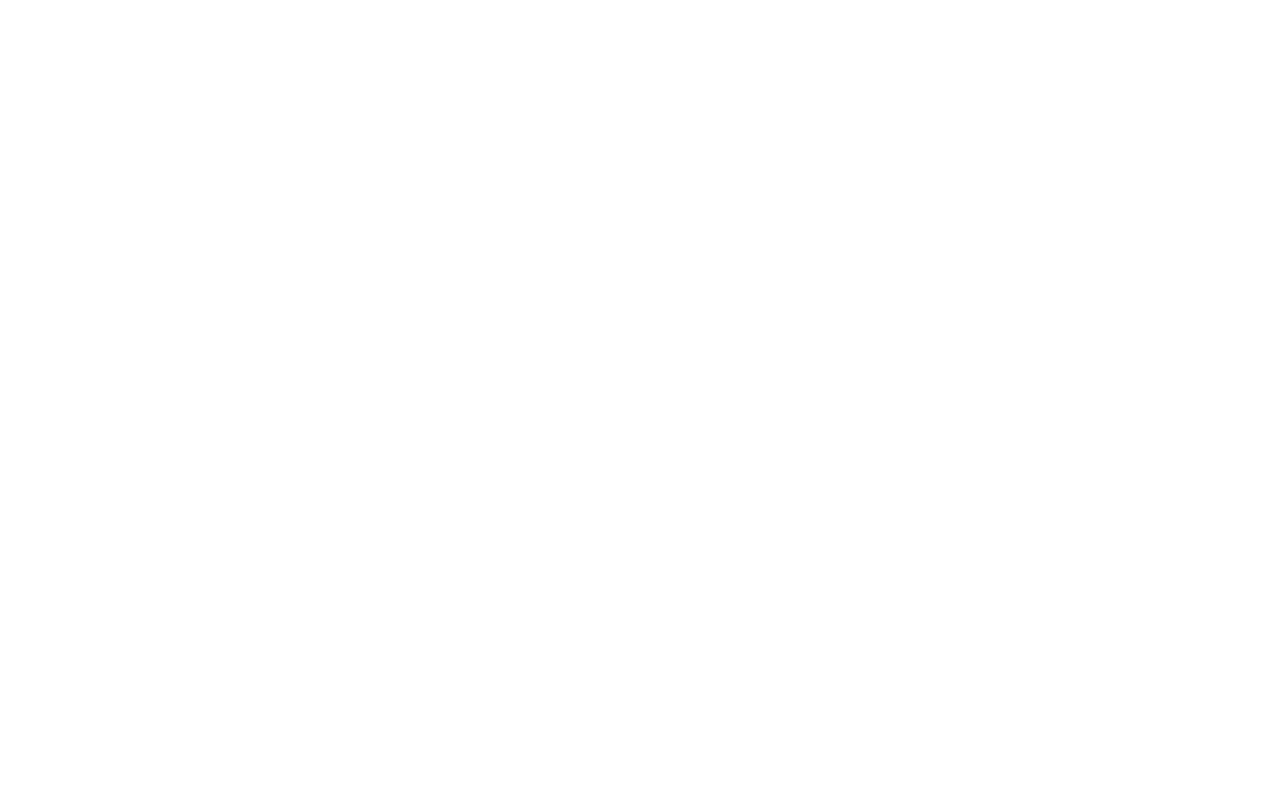
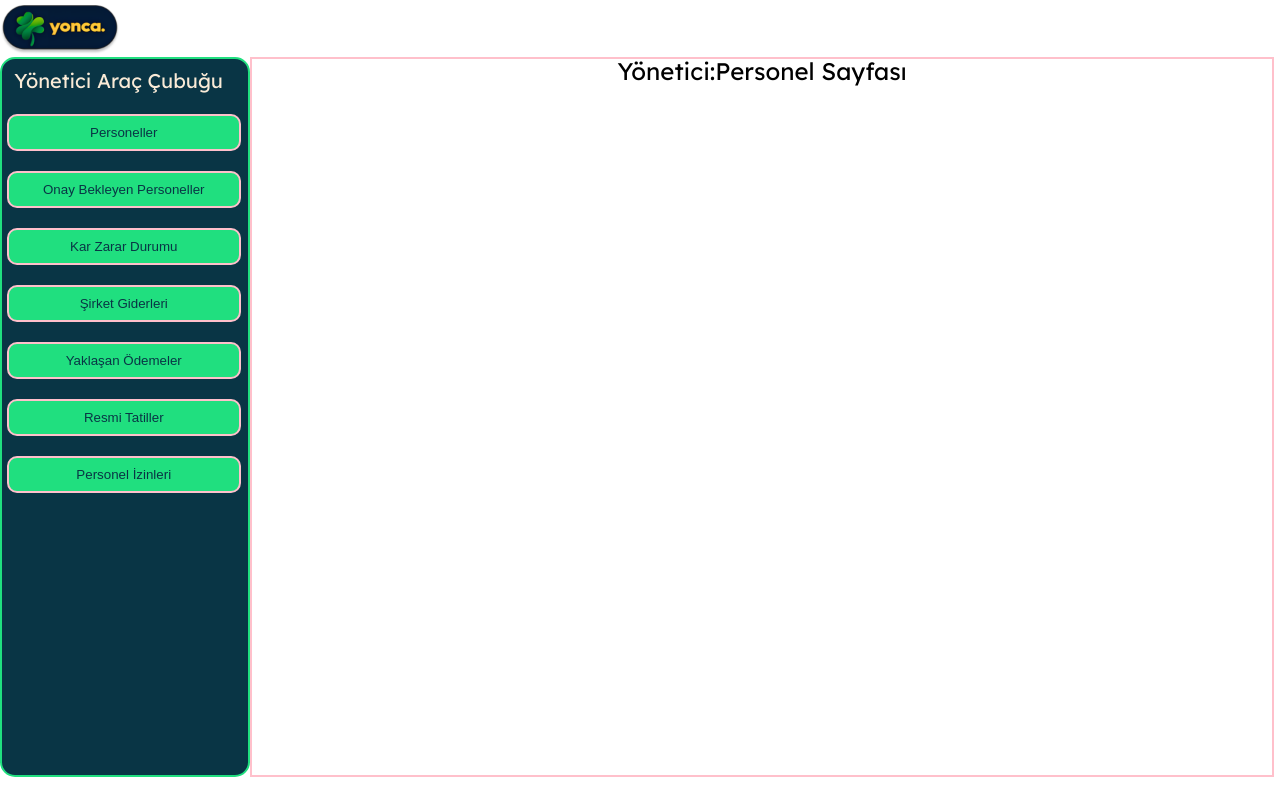
Before and after one commit to gulsufindik/Frontend-HRMS, a React (Vite) app: page /managerpersonel in a window 1280 px wide. Before the commit this address had no page. Built offline with nearby package versions, Linux system fonts and the light colour scheme.

Commit message:
Manager page temel tasarımı

```diff
--- a/src/App.css
+++ b/src/App.css
@@ -175,3 +175,52 @@
   justify-content: space-between;
 
 }
+
+/* =========================Manager Page Başlangıç=============================== */
+
+.managerPage >main {
+  display: flex;
+}
+
+.managerPage >main > .managerSideBar {
+  border: 2px solid #20DF7F;
+  background-color: #093545;
+  border-radius: 15px;
+  display: flex;
+  width: 250px;
+  height: 90vh;
+  align-items: start;
+  justify-content: start;
+  overflow: hidden;
+
+}
+
+.managerSideBarTitle {
+
+  display: flex; /* Öğeyi bir flex konteynırı olarak ayarlayın */
+  justify-content: center; /* İçeriği yatay olarak ortala */
+  align-items: center; /* İçeriği dikey olarak ortala */
+  margin-left: 5%;
+  margin-top: 5%;
+  margin-bottom: 5%;
+  color: antiquewhite;
+
+}
+
+ .managerSideBarButton{
+  border: 2px solid pink;
+  width: 95%;
+  margin-left: 2%;
+  margin-top: 10px;
+  margin-bottom: 10px;
+  box-shadow: none;
+}
+
+.managerViewSection{
+  border: 2px solid pink;
+  display: flex;
+  align-items: center;
+  justify-content: start;
+  width: 80vw ;
+  height: 90vh;
+}
--- a/src/App.jsx
+++ b/src/App.jsx
@@ -5,6 +5,14 @@
 import { RegisterManager } from "./Pages/MainPages/RegisterManager";
 import { Login} from "./Pages/MainPages/Login"
 import { Route,Routes } from "react-router";
+import { ManagerPagePersonel } from "./Pages/MainPages/ManagerPagePersonel";
+import { ManagerPendingApproval } from "./Pages/MainPages/ManagerPendingApproval";
+import { ManagerPageProfitLoss } from "./Pages/MainPages/ManagerPageProfitLoss";
+import { ManagerPageCompanyExpenses } from "./Pages/MainPages/ManagerPageCompanyExpenses";
+import { ManagerPageUpcomingPayment } from "./Pages/MainPages/ManagerPageUpcomigPayments";
+import { ManagerPagePublicHoliday } from "./Pages/MainPages/ManagerPagePublicHoliday";
+import { ManagerPagePersonelTraces } from "./Pages/MainPages/ManagerPagePersonelTraces";
+
 
 function App() {
 
@@ -14,6 +22,13 @@
     <Route path="/" element={<Login />}></Route>
     <Route path="/registerVisitor" element={<RegisterVisitor />}></Route>
     <Route path="/registerManager" element={<RegisterManager />}></Route>
+    <Route path="/managerpersonel" element={<ManagerPagePersonel />}></Route>
+    <Route path="/managerpendingapproval" element={<ManagerPendingApproval />}></Route>
+    <Route path="/managerprofitloss" element={<ManagerPageProfitLoss />}></Route>
+    <Route path="/managercompanyexpenses" element={<ManagerPageCompanyExpenses />}></Route>
+    <Route path="/managerupcomingpayment" element={<ManagerPageUpcomingPayment />}></Route>
+    <Route path="/managerpublicholiday" element={<ManagerPagePublicHoliday />}></Route>
+    <Route path="/managerpersoneltraces" element={<ManagerPagePersonelTraces />}></Route>
    </Routes>
 
    </>
--- /dev/null
+++ b/src/Pages/MainPages/ManagerPageCompanyExpenses.jsx
@@ -0,0 +1,31 @@
+import { NavLink } from "react-router-dom";
+import { LogoLogin } from "../../components/LogoLogin";
+import { ManagerControlButtonlari } from "../../components/ManagerControlButtonlari";
+
+export function ManagerPageCompanyExpenses(){
+    return(
+        <div className="managerPage">
+
+         <header>
+        <LogoLogin/>
+        </header>
+
+        <main>
+            <div className="managerSideBar">
+            <h4 className="managerSideBarTitle">Yönetici Araç Çubuğu</h4>
+            <ManagerControlButtonlari/>
+
+            </div>
+            <div className="managerViewSection">
+               <h3>Yönetici: Şirket giderleri</h3>
+            </div>
+        </main>
+        </div>
+
+
+
+
+
+    )
+
+}
--- /dev/null
+++ b/src/Pages/MainPages/ManagerPagePersonel.jsx
@@ -0,0 +1,30 @@
+import { NavLink } from "react-router-dom";
+import { LogoLogin } from "../../components/LogoLogin";
+import { ManagerControlButtonlari } from "../../components/ManagerControlButtonlari";
+export function ManagerPagePersonel(){
+    return(
+        <div className="managerPage">
+
+         <header>
+        <LogoLogin/>
+        </header>
+
+        <main>
+            <div className="managerSideBar">
+            <h4 className="managerSideBarTitle">Yönetici Araç Çubuğu</h4>
+            <ManagerControlButtonlari/>
+
+            </div>
+            <div className="managerViewSection">
+               <h3>Yönetici:Personel Sayfası</h3>
+            </div>
+        </main>
+        </div>
+
+
+
+
+
+    )
+
+}
--- /dev/null
+++ b/src/Pages/MainPages/ManagerPagePersonelTraces.jsx
@@ -0,0 +1,32 @@
+import { NavLink } from "react-router-dom";
+import { LogoLogin } from "../../components/LogoLogin";
+import { ManagerControlButtonlari } from "../../components/ManagerControlButtonlari";
+
+
+export function ManagerPagePersonelTraces(){
+    return(
+        <div className="managerPage">
+
+         <header>
+        <LogoLogin/>
+        </header>
+
+        <main>
+            <div className="managerSideBar">
+            <h4 className="managerSideBarTitle">Yönetici Araç Çubuğu</h4>
+            <ManagerControlButtonlari/>
+
+            </div>
+            <div className="managerViewSection">
+               <h3>Yönetici:Personel İzinleri</h3>
+            </div>
+        </main>
+        </div>
+
+
+
+
+
+    )
+
+}
--- /dev/null
+++ b/src/Pages/MainPages/ManagerPageProfitLoss.jsx
@@ -0,0 +1,31 @@
+import { NavLink } from "react-router-dom";
+import { LogoLogin } from "../../components/LogoLogin";
+import { ManagerControlButtonlari } from "../../components/ManagerControlButtonlari";
+
+export function ManagerPageProfitLoss(){
+    return(
+        <div className="managerPage">
+
+         <header>
+        <LogoLogin/>
+        </header>
+
+        <main>
+            <div className="managerSideBar">
+            <h4 className="managerSideBarTitle">Yönetici Araç Çubuğu</h4>
+           <ManagerControlButtonlari/>
+
+            </div>
+            <div className="managerViewSection">
+               <h3>Yönetici:Kar zarar</h3>
+            </div>
+        </main>
+        </div>
+
+
+
+
+
+    )
+
+}
--- /dev/null
+++ b/src/Pages/MainPages/ManagerPagePublicHoliday.jsx
@@ -0,0 +1,31 @@
+import { NavLink } from "react-router-dom";
+import { LogoLogin } from "../../components/LogoLogin";
+import { ManagerControlButtonlari } from "../../components/ManagerControlButtonlari";
+
+export function ManagerPagePublicHoliday(){
+    return(
+        <div className="managerPage">
+
+         <header>
+        <LogoLogin/>
+        </header>
+
+        <main>
+            <div className="managerSideBar">
+            <h4 className="managerSideBarTitle">Yönetici Araç Çubuğu</h4>
+           <ManagerControlButtonlari/>
+
+            </div>
+            <div className="managerViewSection">
+               <h3>Yönetici:Resmi Tatiller</h3>
+            </div>
+        </main>
+        </div>
+
+
+
+
+
+    )
+
+}
--- /dev/null
+++ b/src/Pages/MainPages/ManagerPageUpcomigPayments.jsx
@@ -0,0 +1,31 @@
+import { NavLink } from "react-router-dom";
+import { LogoLogin } from "../../components/LogoLogin";
+import { ManagerControlButtonlari } from "../../components/ManagerControlButtonlari";
+
+export function ManagerPageUpcomingPayment(){
+    return(
+        <div className="managerPage">
+
+         <header>
+        <LogoLogin/>
+        </header>
+
+        <main>
+            <div className="managerSideBar">
+            <h4 className="managerSideBarTitle">Yönetici Araç Çubuğu</h4>
+            <ManagerControlButtonlari/>
+
+            </div>
+            <div className="managerViewSection">
+               <h3>Yönetici: Yaklaşan Ödemeler</h3>
+            </div>
+        </main>
+        </div>
+
+
+
+
+
+    )
+
+}
--- /dev/null
+++ b/src/Pages/MainPages/ManagerPendingApproval.jsx
@@ -0,0 +1,31 @@
+import { NavLink } from "react-router-dom";
+import { LogoLogin } from "../../components/LogoLogin";
+import { ManagerControlButtonlari } from "../../components/ManagerControlButtonlari";
+
+export function ManagerPendingApproval(){
+    return(
+        <div className="managerPage">
+
+         <header>
+        <LogoLogin/>
+        </header>
+
+        <main>
+            <div className="managerSideBar">
+            <h4 className="managerSideBarTitle">Yönetici Araç Çubuğu</h4>
+            <ManagerControlButtonlari/>
+
+            </div>
+            <div className="managerViewSection">
+               <h3>Yönetici Onay Beklyen Personel</h3>
+            </div>
+        </main>
+        </div>
+
+
+
+
+
+    )
+
+}
--- /dev/null
+++ b/src/components/ManagerControlButtonlari.jsx
@@ -0,0 +1,21 @@
+import { NavLink } from "react-router-dom";
+import "../App.css";
+
+export function ManagerControlButtonlari(){
+
+    return(
+        <div>
+        <NavLink to="/managerpersonel"> <button className="managerSideBarButton" >Personeller </button></NavLink>
+        <NavLink to="/managerpendingapproval"><button className="managerSideBarButton" >Onay Bekleyen Personeller </button></NavLink>
+        <NavLink to="/managerprofitloss"><button className="managerSideBarButton" >Kar Zarar Durumu </button></NavLink>
+        <NavLink to="/managercompanyexpenses"><button className="managerSideBarButton" >Şirket Giderleri </button></NavLink>
+        <NavLink to="/managerupcomingpayment"><button className="managerSideBarButton" >Yaklaşan Ödemeler </button></NavLink>
+        <NavLink to="/managerpublicholiday"><button className="managerSideBarButton" >Resmi Tatiller </button></NavLink>
+        <NavLink to="/managerpersoneltraces"><button className="managerSideBarButton" >Personel İzinleri </button></NavLink>
+        </div>
+
+
+    );
+
+
+}
```
